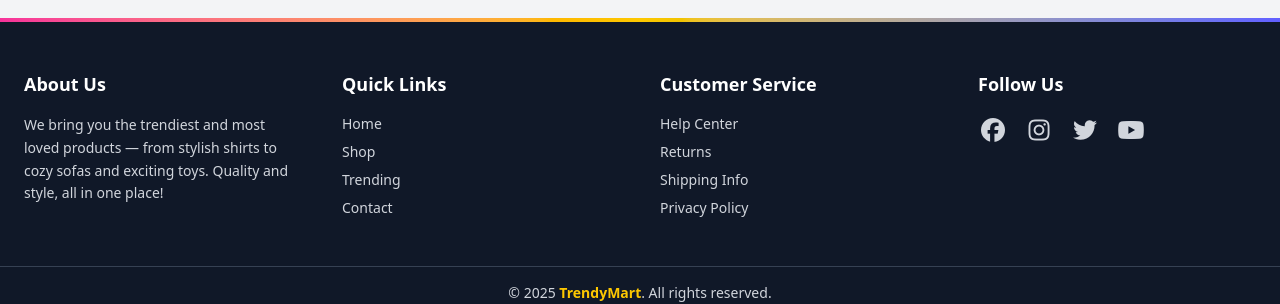
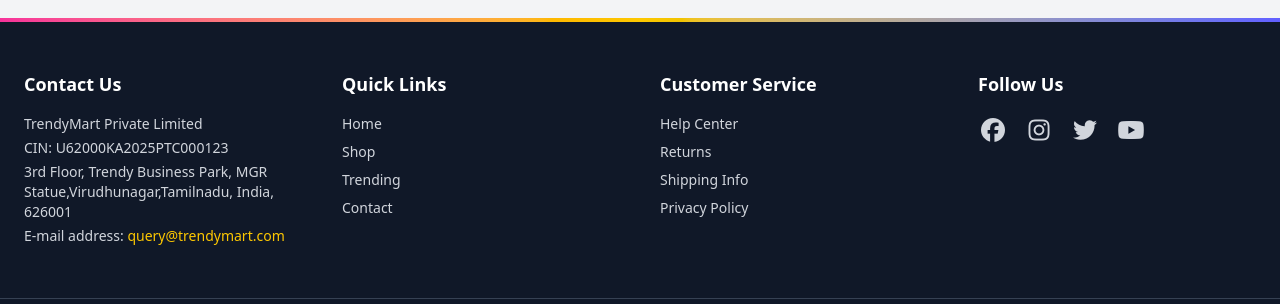
Before and after one commit to VasanthanVK28/front-end, a React (Vite) app: page / in a window 1280 px wide. Shown: the part 2592-2896 px from the top of the page. Built offline with nearby package versions, Linux system fonts and the light colour scheme; sample sign-in values are in the browser's storage.

Commit message:
added brands animation

```diff
--- a/src/components/Navbar.jsx
+++ b/src/components/Navbar.jsx
@@ -675,12 +675,17 @@
   <div className="max-w-7xl mx-auto px-6 py-12 grid grid-cols-1 sm:grid-cols-2 md:grid-cols-4 gap-10">
     {/* About Section */}
     <div>
-      <h3 className="text-lg font-semibold text-white mb-4">About Us</h3>
-      <p className="text-sm leading-relaxed">
-        We bring you the trendiest and most loved products — from stylish shirts to cozy sofas and exciting toys.
-        Quality and style, all in one place!
-      </p>
-    </div>
+  <h3 className="text-lg font-semibold text-white mb-4">Contact Us</h3>
+  <p className="text-sm mb-1">TrendyMart Private Limited</p>
+  <p className="text-sm mb-1">CIN: U62000KA2025PTC000123</p>
+  <p className="text-sm mb-1">
+    3rd Floor, Trendy Business Park, MGR Statue,Virudhunagar,Tamilnadu, India, 626001
+  </p>
+  <p className="text-sm mb-1">
+    E-mail address: <a href="mailto:query@trendymart.com" className="text-yellow-400 hover:underline">query@trendymart.com</a>
+  </p>
+
+</div>
 
     {/* Quick Links */}
     <div>
--- a/src/pages/BrandProducts.jsx
+++ b/src/pages/BrandProducts.jsx
@@ -196,13 +196,17 @@
         <div className="h-1 w-full bg-gradient-to-r from-pink-500 via-yellow-400 to-indigo-500"></div>
         <div className="max-w-7xl mx-auto px-6 py-12 grid grid-cols-1 sm:grid-cols-2 md:grid-cols-4 gap-10">
           <div>
-            <h3 className="text-lg font-semibold text-white mb-4">About Us</h3>
-            <p className="text-sm leading-relaxed text-gray-400">
-              We bring you the trendiest and most loved products — from stylish
-              shirts to cozy sofas and exciting toys. Quality and style, all in
-              one place!
-            </p>
-          </div>
+  <h3 className="text-lg font-semibold text-white mb-4">Contact Us</h3>
+  <p className="text-sm mb-1">TrendyMart Private Limited</p>
+  <p className="text-sm mb-1">CIN: U62000KA2025PTC000123</p>
+  <p className="text-sm mb-1">
+    3rd Floor, Trendy Business Park, MGR Statue,Virudhunagar,Tamilnadu, India, 626001
+  </p>
+  <p className="text-sm mb-1">
+    E-mail address: <a href="mailto:query@trendymart.com" className="text-yellow-400 hover:underline">query@trendymart.com</a>
+  </p>
+
+</div>
 
           <div>
             <h3 className="text-lg font-semibold text-white mb-4">Quick Links</h3>
--- a/src/pages/Home.jsx
+++ b/src/pages/Home.jsx
@@ -10,6 +10,7 @@
 import "swiper/css";
 import "swiper/css/navigation";
 import "swiper/css/pagination";
+
 
 const Home = () => {
   const [products, setProducts] = useState([]);
@@ -27,6 +28,44 @@
   const [starColor, setStarColor] = useState("#facc15");
 
   const navigate = useNavigate();
+const brands = [
+  {
+    name: "Apple",
+    logo: "https://logo.svgcdn.com/logos/apple.png", // transparent Apple logo :contentReference[oaicite:0]{index=0}
+  },
+  {
+    name: "HP",
+    logo: "https://logos-world.net/wp-content/uploads/2020/11/Hewlett-Packard-Logo-2008-2014.png", // HP transparent logo :contentReference[oaicite:1]{index=1}
+  },
+  {
+    name: "Dell",
+    logo: "https://upload.wikimedia.org/wikipedia/commons/thumb/1/18/Dell_logo_2016.svg/640px-Dell_logo_2016.svg.png", // Dell transparent logo :contentReference[oaicite:2]{index=2}
+  },
+  {
+    name: "Samsung",
+    logo: "https://logo.svgcdn.com/logos/samsung.png", // Samsung transparent PNG :contentReference[oaicite:3]{index=3}
+  },
+  {
+    name: "Raymond",
+    logo: "https://static.vecteezy.com/system/resources/previews/022/100/845/non_2x/raymond-logo-free-png.png", // Raymond logo from wikimedia :contentReference[oaicite:4]{index=4}
+  },
+  {
+    name: "Allen Solly",
+    logo: "https://tse1.mm.bing.net/th/id/OIP.1hs9A2LwCU5M-Q6fQafCYQHaER?rs=1&pid=ImgDetMain&o=7&rm=3", // Allen Solly logo from wikimedia
+  },
+  {
+    name: "OnePlus",
+    logo: "https://oasis.opstatics.com/content/dam/oasis/page/vi/03Image%20A_large.jpg",
+  },
+  {
+    name: "Redmi",
+    logo: "https://wallpapercave.com/wp/wp6707768.png",
+  },
+  {
+    name: "Peter England",
+    logo: "https://logowik.com/content/uploads/images/peter-england4491.logowik.com.webp",
+  },
+];
 
   // 🧭 Load products & user
   useEffect(() => {
@@ -278,6 +317,52 @@
             </Swiper>
           </div>
         )}
+
+        {/* 🏷️ Top Brands Section */}
+<div className="mt-16 max-w-full mx-auto px-6">
+  <h2 className="text-2xl font-bold text-gray-800 mb-6 text-center">
+    Original Brands
+  </h2>
+
+  {/* Scrolling container */}
+  <div className="overflow-hidden">
+    <div className="flex animate-scroll gap-8 hover:animation-pause">
+      {brands.concat(brands).map((brand, idx) => (
+        <div
+          key={idx}
+          className="bg-white p-4 rounded-xl shadow-md hover:shadow-xl transform hover:scale-105 transition-all duration-300 cursor-pointer flex-shrink-0"
+          title={brand.name}
+        >
+          <img
+            src={brand.logo}
+            alt={brand.name}
+            className="h-16 w-32 object-contain transition-transform duration-300"
+          />
+        </div>
+      ))}
+    </div>
+  </div>
+
+  {/* Animation */}
+  <style>
+    {`
+      @keyframes scroll {
+        0% { transform: translateX(0); }
+        100% { transform: translateX(-50%); }
+      }
+      .animate-scroll {
+        animation: scroll 10s linear infinite;
+      }
+      /* Pause animation on hover */
+      .hover\\:animation-pause:hover {
+        animation-play-state: paused;
+      }
+    `}
+  </style>
+</div>
+
+
+
       </div>
       {/* Footer */}
       <footer className="w-full bg-gray-900 text-gray-300 mt-20">
@@ -286,13 +371,18 @@
 
         <div className="max-w-7xl mx-auto px-6 py-12 grid grid-cols-1 sm:grid-cols-2 md:grid-cols-4 gap-10">
           <div>
-            <h3 className="text-lg font-semibold text-white mb-4">About Us</h3>
-            <p className="text-sm leading-relaxed text-gray-400">
-              We bring you the trendiest and most loved products — from stylish
-              shirts to cozy sofas and exciting toys. Quality and style, all in
-              one place!
-            </p>
-          </div>
+  <h3 className="text-lg font-semibold text-white mb-4">Contact Us</h3>
+  <p className="text-sm mb-1">TrendyMart Private Limited</p>
+  <p className="text-sm mb-1">CIN: U62000KA2025PTC000123</p>
+  <p className="text-sm mb-1">
+    3rd Floor, Trendy Business Park, MGR Statue,Virudhunagar,Tamilnadu, India, 626001
+  </p>
+  <p className="text-sm mb-1">
+    E-mail address: <a href="mailto:query@trendymart.com" className="text-yellow-400 hover:underline">query@trendymart.com</a>
+  </p>
+
+</div>
+
 
           <div>
             <h3 className="text-lg font-semibold text-white mb-4">Quick Links</h3>
--- a/src/pages/MyBag.jsx
+++ b/src/pages/MyBag.jsx
@@ -141,7 +141,6 @@
                     <h2 className="text-xl font-semibold text-gray-900 line-clamp-2">
                       {p.title}
                     </h2>
-
                     {p.rating && (
                       <div className="flex items-center gap-2 mt-2">
                         <div className="flex">{renderStars(p.rating)}</div>
@@ -151,7 +150,7 @@
 
                     {/* Price */}
                     <div className="mt-3">
-                      <p className="text-3xl font-bold text-indigo-600">
+                      <p className="text-2xl font-bold text-indigo-600">
                         ₹{p.price}
                       </p>
 
@@ -200,13 +199,17 @@
 
         <div className="max-w-7xl mx-auto px-6 py-12 grid grid-cols-1 sm:grid-cols-2 md:grid-cols-4 gap-10">
           <div>
-            <h3 className="text-lg font-semibold text-white mb-4">About Us</h3>
-            <p className="text-sm text-gray-400">
-              We bring you the trendiest and most loved products — stylish shirts,
-              cozy sofas, toys, and more. Quality and style in one place!
-            </p>
-          </div>
+  <h3 className="text-lg font-semibold text-white mb-4">Contact Us</h3>
+  <p className="text-sm mb-1">TrendyMart Private Limited</p>
+  <p className="text-sm mb-1">CIN: U62000KA2025PTC000123</p>
+  <p className="text-sm mb-1">
+    3rd Floor, Trendy Business Park, MGR Statue,Virudhunagar,Tamilnadu, India, 626001
+  </p>
+  <p className="text-sm mb-1">
+    E-mail address: <a href="mailto:query@trendymart.com" className="text-yellow-400 hover:underline">query@trendymart.com</a>
+  </p>
 
+</div>
           <div>
             <h3 className="text-lg font-semibold text-white mb-4">Quick Links</h3>
             <ul className="space-y-2 text-sm">
--- a/src/pages/PopularProduct.jsx
+++ b/src/pages/PopularProduct.jsx
@@ -80,13 +80,17 @@
 
         <div className="max-w-7xl mx-auto px-6 py-12 grid grid-cols-1 sm:grid-cols-2 md:grid-cols-4 gap-10">
           <div>
-            <h3 className="text-lg font-semibold text-white mb-4">About Us</h3>
-            <p className="text-sm leading-relaxed text-gray-400">
-              We bring you the trendiest and most loved products — from stylish
-              shirts to cozy sofas and exciting toys. Quality and style, all in
-              one place!
-            </p>
-          </div>
+  <h3 className="text-lg font-semibold text-white mb-4">Contact Us</h3>
+  <p className="text-sm mb-1">TrendyMart Private Limited</p>
+  <p className="text-sm mb-1">CIN: U62000KA2025PTC000123</p>
+  <p className="text-sm mb-1">
+    3rd Floor, Trendy Business Park, MGR Statue,Virudhunagar,Tamilnadu, India, 626001
+  </p>
+  <p className="text-sm mb-1">
+    E-mail address: <a href="mailto:query@trendymart.com" className="text-yellow-400 hover:underline">query@trendymart.com</a>
+  </p>
+
+</div>
 
           <div>
             <h3 className="text-lg font-semibold text-white mb-4">Quick Links</h3>
--- a/src/pages/ProductDetails.jsx
+++ b/src/pages/ProductDetails.jsx
@@ -150,12 +150,17 @@
         <div className="max-w-7xl mx-auto px-6 py-12 grid grid-cols-1 sm:grid-cols-2 md:grid-cols-4 gap-10">
           {/* 🏪 About Section */}
           <div>
-            <h3 className="text-lg font-semibold text-white mb-4">About Us</h3>
-            <p className="text-sm leading-relaxed text-gray-400">
-              We bring you the trendiest and most loved products — from stylish shirts to cozy sofas and exciting toys. Quality and style, all in one place!
-            </p>
-          </div>
+  <h3 className="text-lg font-semibold text-white mb-4">Contact Us</h3>
+  <p className="text-sm mb-1">TrendyMart Private Limited</p>
+  <p className="text-sm mb-1">CIN: U62000KA2025PTC000123</p>
+  <p className="text-sm mb-1">
+    3rd Floor, Trendy Business Park, MGR Statue,Virudhunagar,Tamilnadu, India, 626001
+  </p>
+  <p className="text-sm mb-1">
+    E-mail address: <a href="mailto:query@trendymart.com" className="text-yellow-400 hover:underline">query@trendymart.com</a>
+  </p>
 
+</div>
           {/* 🔗 Quick Links */}
           <div>
             <h3 className="text-lg font-semibold text-white mb-4">Quick Links</h3>
```
